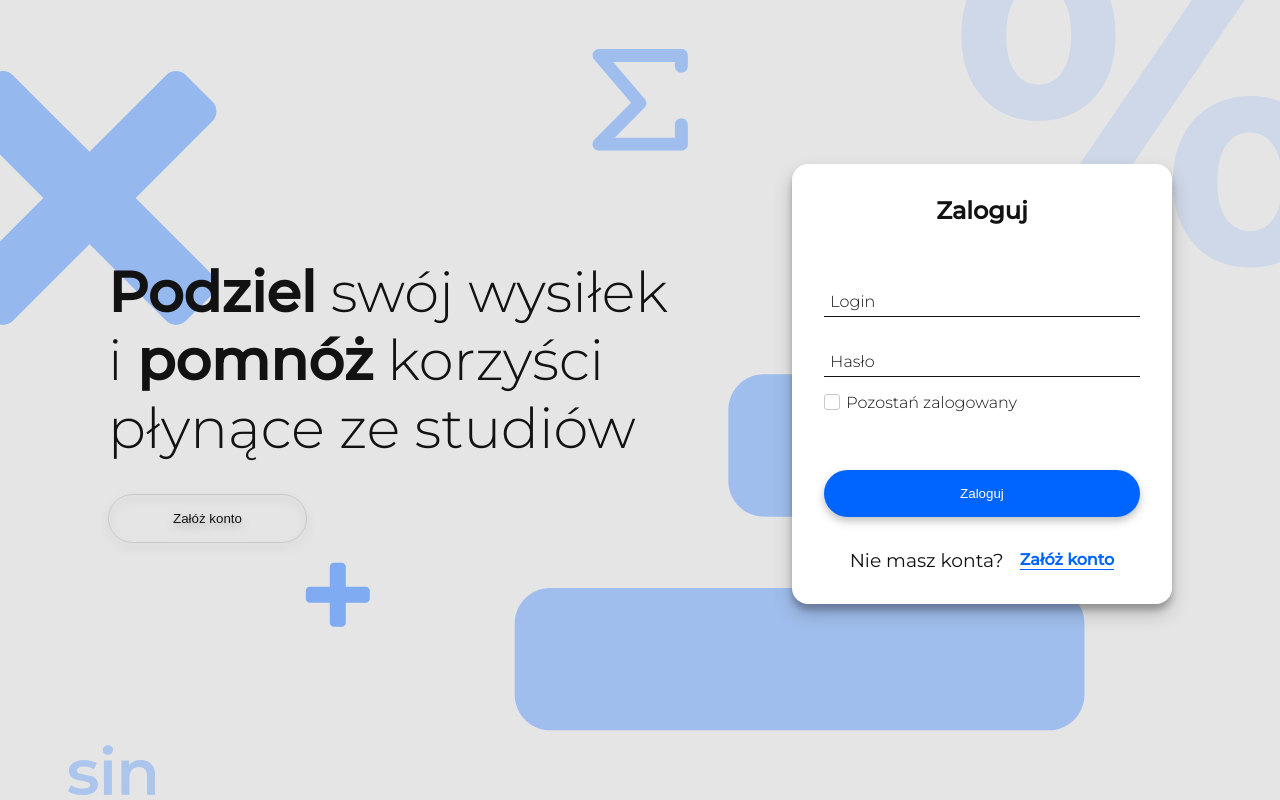
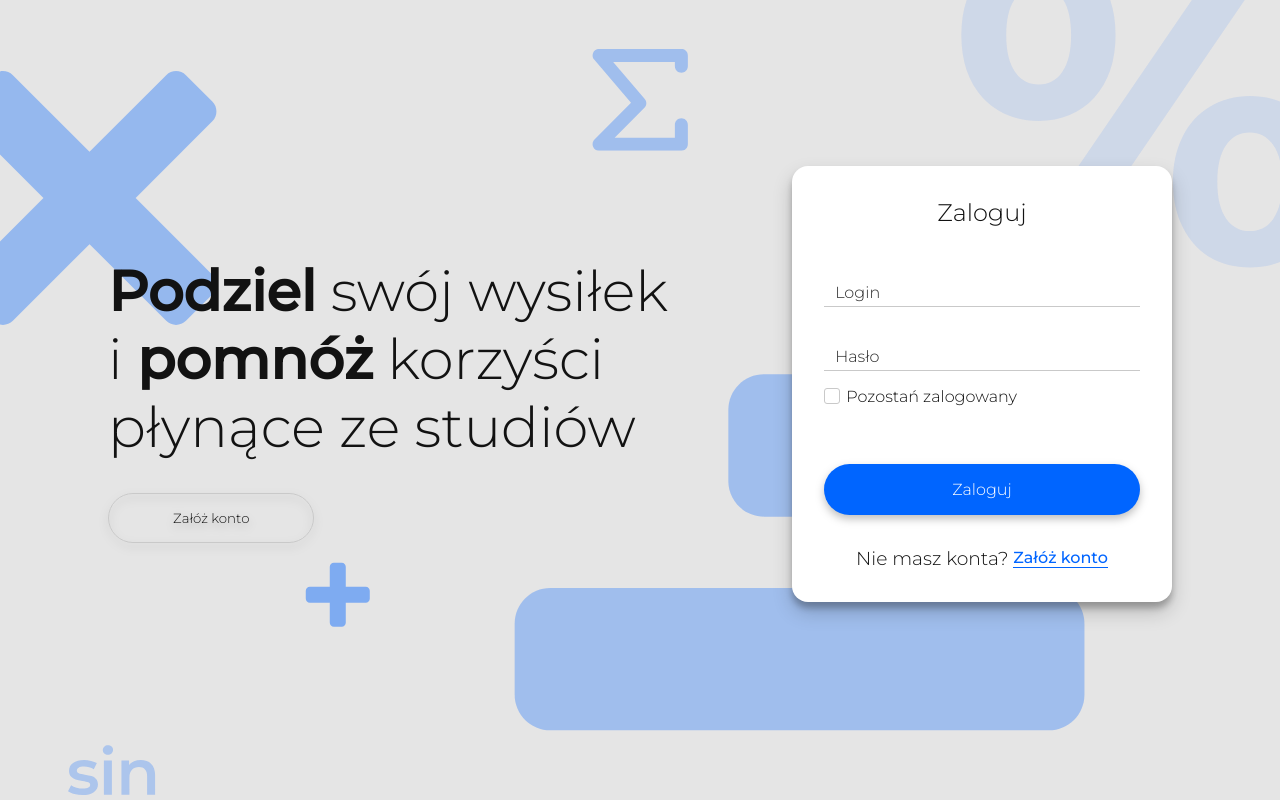
Before and after one commit to Nico2d/atem, a Next.js app: page / in a window 1280 px wide. Built offline with nearby package versions, Linux system fonts and the light colour scheme.

Commit message:
fix: fix styles, change inputs

```diff
--- a/Styles/global.ts
+++ b/Styles/global.ts
@@ -1,18 +1,20 @@
 import { createGlobalStyle } from "styled-components";
 
 export const GlobalStyle = createGlobalStyle`
+
+* {
+  font-family: ${({ theme }) => theme.fonts.family};
+  font-weight: 300;
+  box-sizing: border-box;
+}
+
 html,
 body {
   padding: 0;
   margin: 0;
-  font-family: ${({ theme }) => theme.fonts.family};
+  font-size: ${({ theme }) => theme.fonts.fontSize}rem;
   background: ${({ theme }) => theme.colors.background};
   color: ${({ theme }) => theme.colors.fontColor};
-  font-size: ${({ theme }) => theme.fonts.fontSize}rem;
-  font-weight: 300;
-  /* transition-property: background, color;
-  transition-duration: 1s ;
-  transition-timing-function:ease ; */
 }
 
 a {
@@ -20,11 +22,7 @@ a {
   text-decoration: none;
 }
 
-* {
-  box-sizing: border-box;
-}
-
-h1, h2, h3, h4{
+h1, h2, h3, h4, h5, h6{
   margin: 0;
 }
 `;
--- a/components/atoms/button.tsx
+++ b/components/atoms/button.tsx
@@ -4,12 +4,10 @@ type Props = {
   text: string;
   styleType: string;
   clicked?: () => void;
-  type?: string;
 };
 
 export const Button: React.FC<Props> = ({
   text,
-  type,
   clicked,
   styleType = "primary",
 }: Props) => {
@@ -25,7 +23,6 @@ export const Button: React.FC<Props> = ({
 
 const StyledButton = styled.button`
   outline: none;
-  border: none;
   padding: 1rem 4rem;
   border-radius: 2rem;
   cursor: pointer;
@@ -41,4 +38,6 @@ export const ButtonExtendBlank = styled(StyledButton)`
 export const ButtonExtendSolid = styled(StyledButton)`
   color: ${({ theme }) => theme.colors.white};
   background: ${({ theme }) => theme.colors.gradient};
+  border: none;
+  font-size: ${({ theme }) => theme.fonts.fontSize}rem;
 `;
--- a/components/atoms/input.tsx
+++ b/components/atoms/input.tsx
@@ -25,12 +25,12 @@ type inputProps = {
 
 const StyledInput = styled.input`
   border: none;
-  border-bottom: 1px solid ${({ theme }) => theme.colors?.fontColor};
+  border-bottom: 1px solid ${({ theme }) => theme.colors.linesColor};
   background: transparent;
   outline: none;
   padding-left: 0.7rem;
-  font-size: 1.5rem;
-  color: ${({ theme }) => theme.colors?.fontColor};
+  font-size: 1.2rem;
+  color: ${({ theme }) => theme.colors.fontColor};
   width: 100%;
 
   &::placeholder {
@@ -39,15 +39,26 @@ const StyledInput = styled.input`
 
   &:placeholder-shown ~ label {
     cursor: text;
-    top: 1.2rem;
+    top: 1rem;
+    opacity: 0.9;
+    left: 0.7rem;
   }
 
   &:focus {
     ~ label {
       position: absolute;
-      top: -0.2rem;
+      top: -0.7rem;
+      left: 0;
       display: block;
       transition: 0.2s;
     }
   }
+
+  &:-webkit-autofill,
+  &:-webkit-autofill:hover,
+  &:-webkit-autofill:focus {
+    -webkit-text-fill-color: ${({ theme }) => theme.colors.fontColor};
+    -webkit-box-shadow: 0 0 0px 1000px transparent inset;
+    transition: background-color 5000s ease-in-out 0s;
+  }
 `;
--- a/components/molecules/checkboxField.tsx
+++ b/components/molecules/checkboxField.tsx
@@ -12,7 +12,7 @@ export const CheckboxField = ({ text, name, register }: checkboxFieldProps) => {
   };
 
   return (
-    <label>
+    <StyledLabel>
       <Checkbox
         name={name}
         register={register}
@@ -21,8 +21,8 @@ export const CheckboxField = ({ text, name, register }: checkboxFieldProps) => {
           checkboxChangedHandler(event)
         }
       />
-      <StyledSpan style={{ marginLeft: "0.4rem" }}>{text}</StyledSpan>
-    </label>
+      <span style={{ marginLeft: "0.4rem" }}>{text}</span>
+    </StyledLabel>
   );
 };
 
@@ -32,6 +32,7 @@ type checkboxFieldProps = {
   register?: any;
 };
 
-const StyledSpan = styled.span`
+const StyledLabel = styled.label`
   cursor: pointer;
+  user-select: none;
 `;
--- a/components/molecules/inputField.tsx
+++ b/components/molecules/inputField.tsx
@@ -17,7 +17,7 @@ export const InputField = ({
         type={type}
         register={register}
       />
-      <Label htmlFor={name}>{placeholder}</Label>
+      <StyledLabel htmlFor={name}>{placeholder}</StyledLabel>
     </Container>
   );
 };
@@ -33,12 +33,13 @@ const Container = styled.div`
   position: relative;
   padding: 0.8rem 0 0;
   width: 100%;
+  margin-top: .5rem;
 `;
 
-const Label = styled.label`
+const StyledLabel = styled.label`
   position: absolute;
-  top: -0.2rem;
-  padding-left: 0.4rem;
+  top: -0.7rem;
   display: block;
   transition: 0.2s;
+  opacity: 0.7;
 `;
--- a/components/molecules/signUp.tsx
+++ b/components/molecules/signUp.tsx
@@ -151,6 +151,7 @@ const TermsOfService = styled.span`
 const StyledSignIn = styled.div`
   display: flex;
   flex-direction: column;
+  width: 100%;
 
   > * {
     margin-bottom: 1rem;
--- a/components/organisms/signing.tsx
+++ b/components/organisms/signing.tsx
@@ -45,7 +45,7 @@ const StyledSigningBox = styled.div`
 `;
 
 const SigningTitle = styled.h2`
-  margin-bottom: 3rem;
+  margin-bottom: 2rem;
 `;
 
 const StyledCreateAccountText = styled.div`
@@ -56,7 +56,6 @@ const StyledCreateAccountText = styled.div`
 
   h3 {
     margin-top: 1.4rem;
-    font-weight: normal;
   }
 
   h4 {
@@ -64,6 +63,7 @@ const StyledCreateAccountText = styled.div`
     cursor: pointer;
     margin-top: 0.5rem;
     border-bottom: 1px solid ${({ theme }) => theme.colors?.primary};
+    font-weight: 500;
   }
 
   @media ${device.tablet} {
@@ -72,7 +72,7 @@ const StyledCreateAccountText = styled.div`
     justify-content: center;
 
     h3 {
-      margin-right: 1rem;
+      margin-right: 0.3rem;
       margin-top: 0;
     }
 
```
